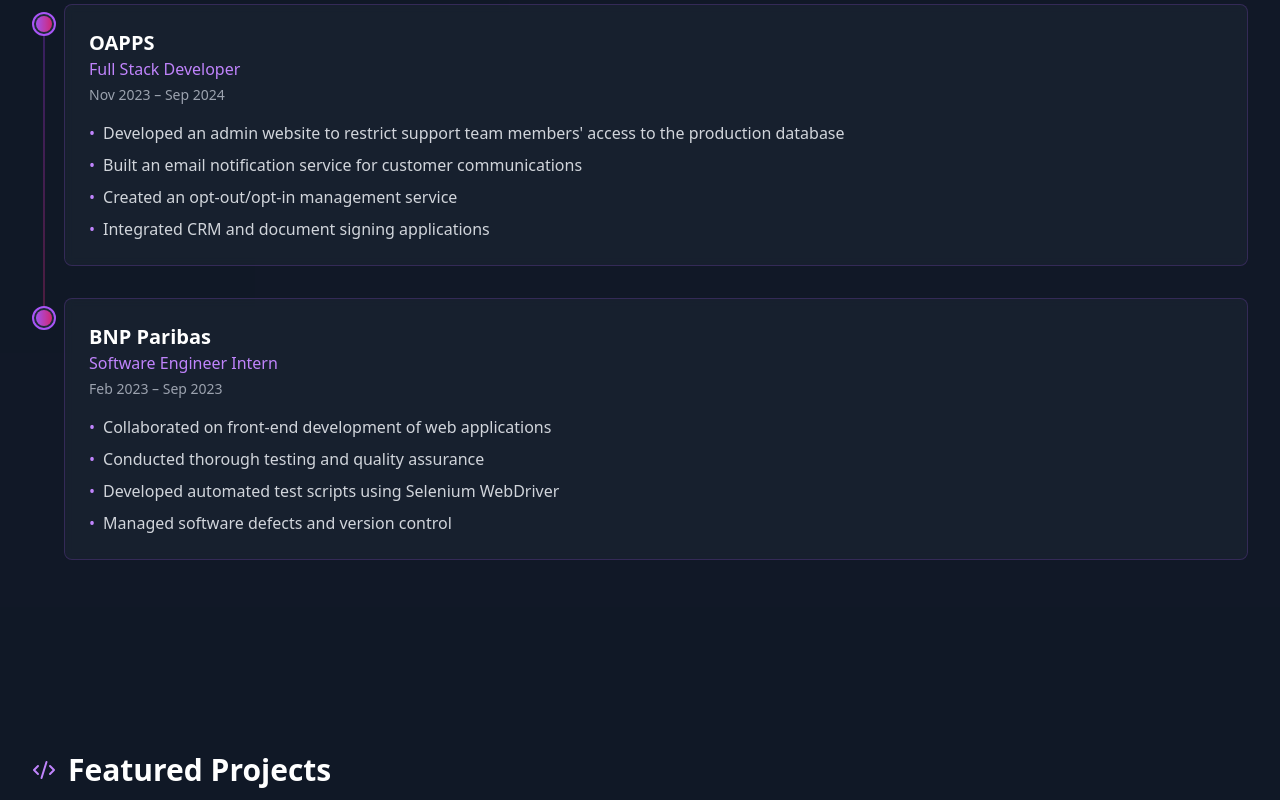
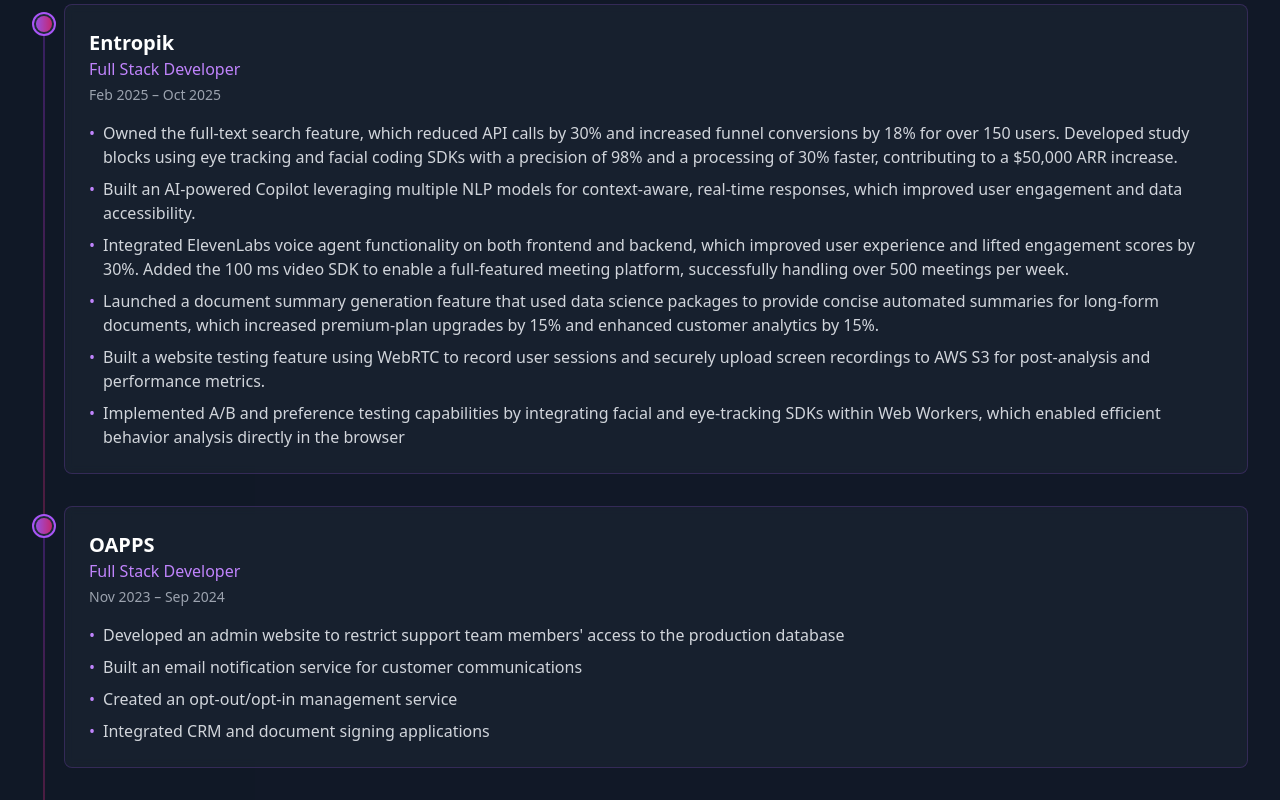
Before and after one commit to Jackcrack14/Jackcrack14.github.io, a React (Vite) app: page / in a window 1280 px wide. Shown: the part 1680-2480 px from the top of the page. Built offline with nearby package versions, Linux system fonts and the light colour scheme.

Commit message:
Add work experience and new icons

```diff
--- a/src/data/experience.ts
+++ b/src/data/experience.ts
@@ -1,4 +1,17 @@
 export const experiences = [
+  {
+    company: "Entropik",
+    position: "Full Stack Developer",
+    period: "Feb 2025 – Oct 2025",
+    highlights: [
+      "Owned the full-text search feature, which reduced API calls by 30% and increased funnel conversions by 18% for over 150 users. Developed study blocks using eye tracking and facial coding SDKs with a precision of 98% and a processing of 30% faster, contributing to a $50,000 ARR increase.",
+      "Built an AI-powered Copilot leveraging multiple NLP models for context-aware, real-time responses, which improved user engagement and data accessibility.",
+      "Integrated ElevenLabs voice agent functionality on both frontend and backend, which improved user experience and lifted engagement scores by 30%. Added the 100 ms video SDK to enable a full-featured meeting platform, successfully handling over 500 meetings per week.",
+      " Launched a document summary generation feature that used data science packages to provide concise automated summaries for long-form documents, which increased premium-plan upgrades by 15% and enhanced customer analytics by 15%.",
+      "Built a website testing feature using WebRTC to record user sessions and securely upload screen recordings to AWS S3 for post-analysis and performance metrics.",
+      "Implemented A/B and preference testing capabilities by integrating facial and eye-tracking SDKs within Web Workers, which enabled efficient behavior analysis directly in the browser",
+    ],
+  },
   {
     company: "OAPPS",
     position: "Full Stack Developer",
@@ -7,8 +20,8 @@
       "Developed an admin website to restrict support team members' access to the production database",
       "Built an email notification service for customer communications",
       "Created an opt-out/opt-in management service",
-      "Integrated CRM and document signing applications"
-    ]
+      "Integrated CRM and document signing applications",
+    ],
   },
   {
     company: "BNP Paribas",
@@ -18,7 +31,7 @@
       "Collaborated on front-end development of web applications",
       "Conducted thorough testing and quality assurance",
       "Developed automated test scripts using Selenium WebDriver",
-      "Managed software defects and version control"
-    ]
-  }
+      "Managed software defects and version control",
+    ],
+  },
 ];
--- a/src/data/skills.ts
+++ b/src/data/skills.ts
@@ -10,8 +10,10 @@
   GitBranch,
   Cpu,
   Network,
-  Settings
-} from 'lucide-react';
+  Settings,
+  Package,
+  Cloud,
+} from "lucide-react";
 
 export const skillCategories = [
   {
@@ -20,10 +22,11 @@
     skills: [
       { name: "JavaScript", icon: FileJson },
       { name: "Python", icon: TerminalSquare },
+      { name: "Go", icon: Package },
       { name: "SQL", icon: Database },
       { name: "HTML", icon: Brackets },
-      { name: "CSS", icon: Globe }
-    ]
+      { name: "CSS", icon: Globe },
+    ],
   },
   {
     icon: Server,
@@ -34,8 +37,9 @@
       { name: "Express.js", icon: Server },
       { name: "Selenium", icon: Settings },
       { name: "MongoDB", icon: Database },
-      { name: "MySQL", icon: Database }
-    ]
+      { name: "MySQL", icon: Database },
+      { name: "Gin", icon: Server },
+    ],
   },
   {
     icon: Wrench,
@@ -45,7 +49,8 @@
       { name: "REST API", icon: Network },
       { name: "Data Structures", icon: Cpu },
       { name: "Algorithms", icon: Settings },
-      { name: "OOP", icon: Wrench }
-    ]
-  }
+      { name: "OOP", icon: Wrench },
+      { name: "AWS", icon: Cloud },
+    ],
+  },
 ];
```
